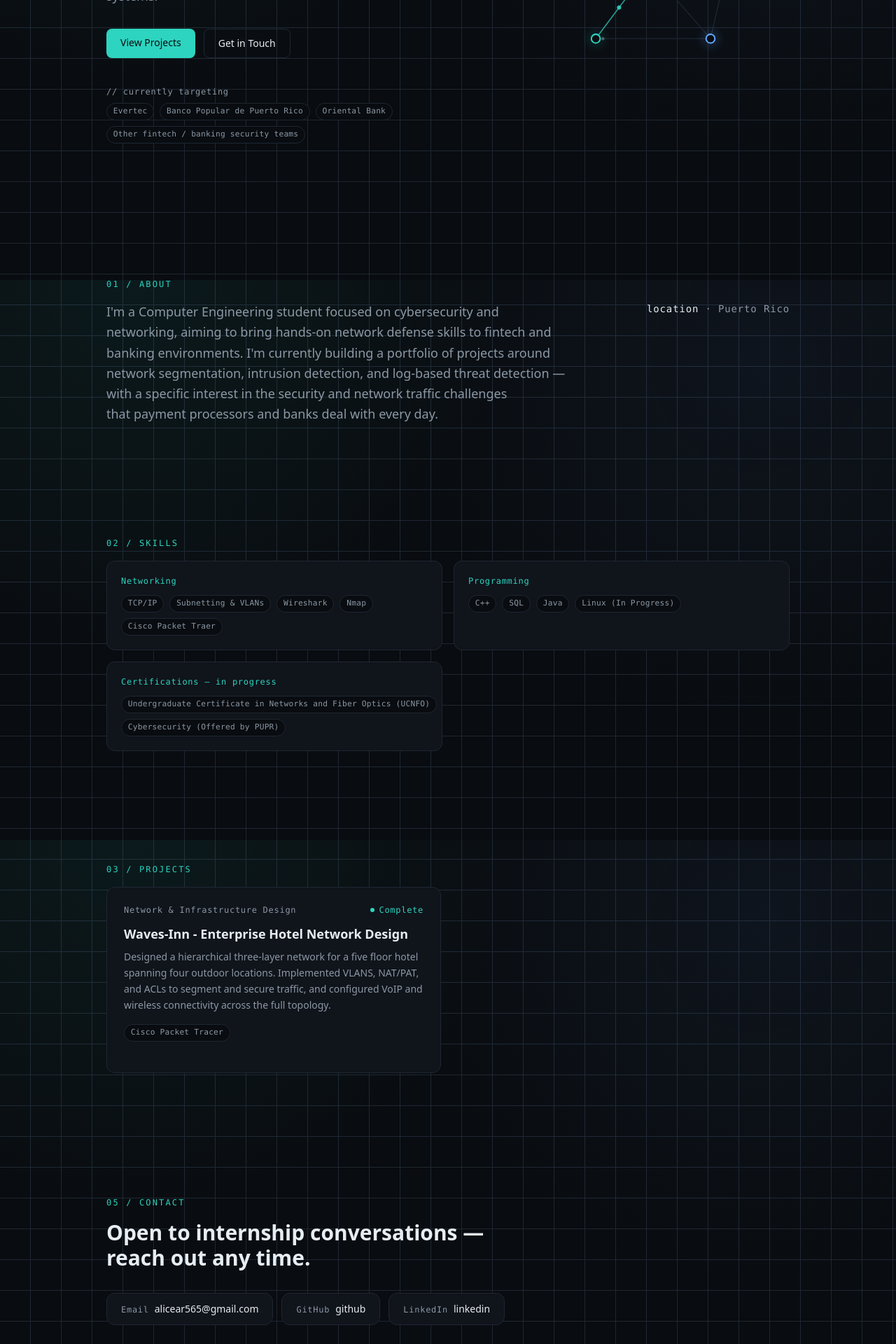
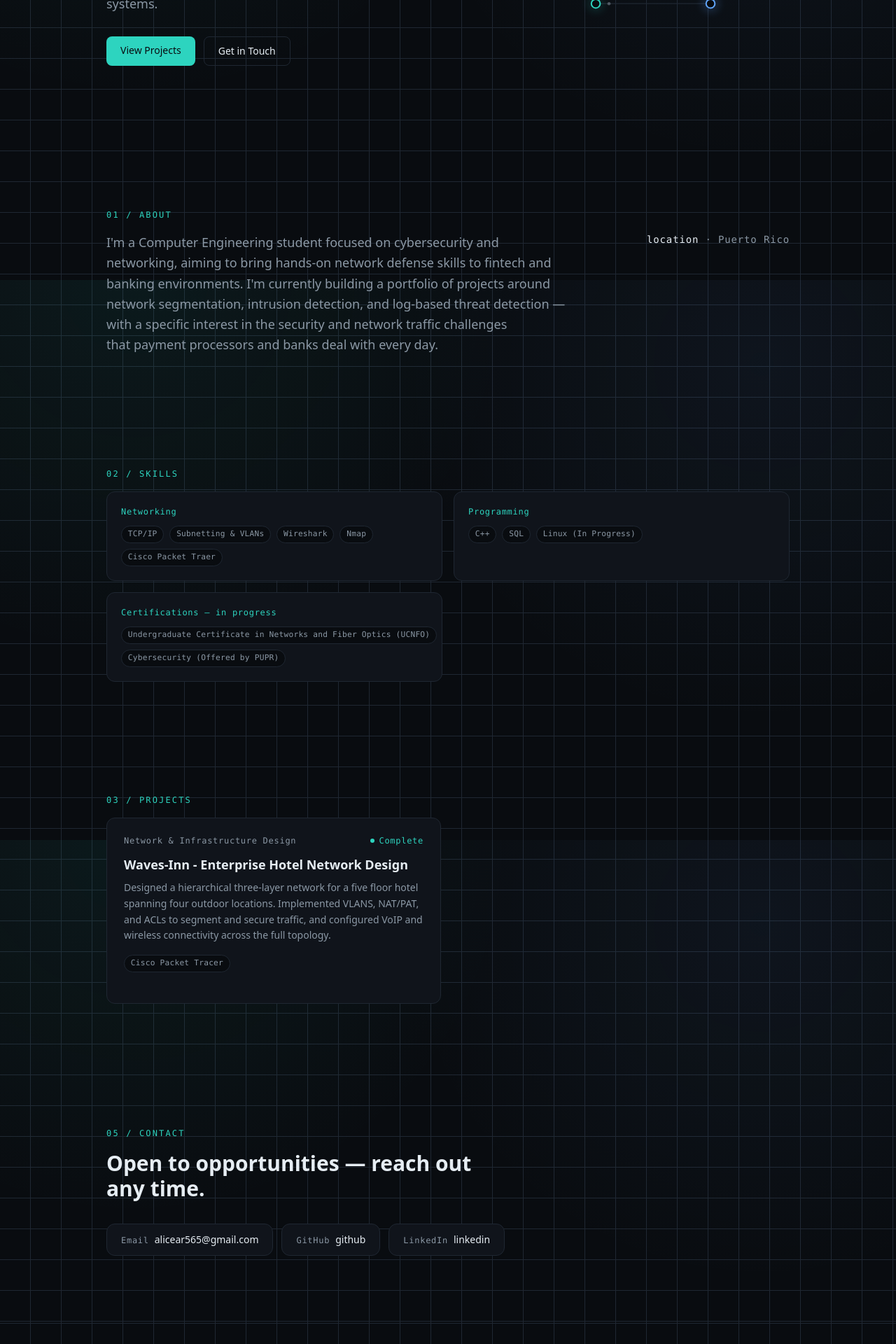
Before and after one commit to alicea154312/Ricardos-Portfolio, a Next.js app: page / in a window 1280 px wide. Shown: the part 400-2320 px from the top of the page at 70% size. Built offline with nearby package versions, Linux system fonts and the light colour scheme.

Commit message:
Broaden bio, remove target companies list, update contact heading

```diff
--- a/components/Contact.tsx
+++ b/components/Contact.tsx
@@ -11,7 +11,7 @@
     <section id="contact" className="mx-auto max-w-5xl px-6 py-16 sm:py-24">
       <p className="section-eyebrow mb-4">05 / Contact</p>
       <h2 className="text-2xl sm:text-3xl font-semibold text-foreground max-w-xl">
-        Open to internship conversations — reach out any time.
+        Open to opportunities — reach out any time.
       </h2>
       <div className="mt-8 flex flex-wrap gap-3">
         {links.map((link) => (
--- a/components/Hero.tsx
+++ b/components/Hero.tsx
@@ -33,18 +33,6 @@
             </a>
           </div>
 
-          <div className="mt-10">
-            <p className="font-mono-label text-xs text-muted mb-2">
-              {"// currently targeting"}
-            </p>
-            <div className="flex flex-wrap gap-2">
-              {profile.targets.map((t) => (
-                <span key={t} className="tag">
-                  {t}
-                </span>
-              ))}
-            </div>
-          </div>
         </div>
 
         <NetworkGraphic />
--- a/data/skills.ts
+++ b/data/skills.ts
@@ -19,7 +19,7 @@
 
   {
     label: "Programming",
-    items: ["C++", "SQL", "Java", "Linux (In Progress)"],
+    items: ["C++", "SQL", "Linux (In Progress)"],
   },
   {
     label: "Certifications — in progress",
```
